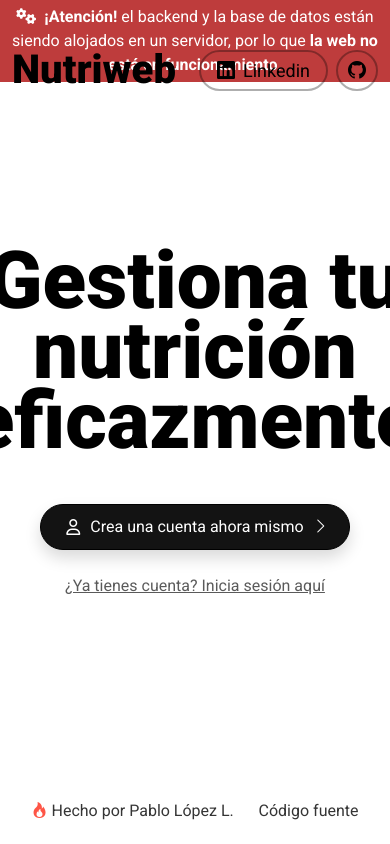
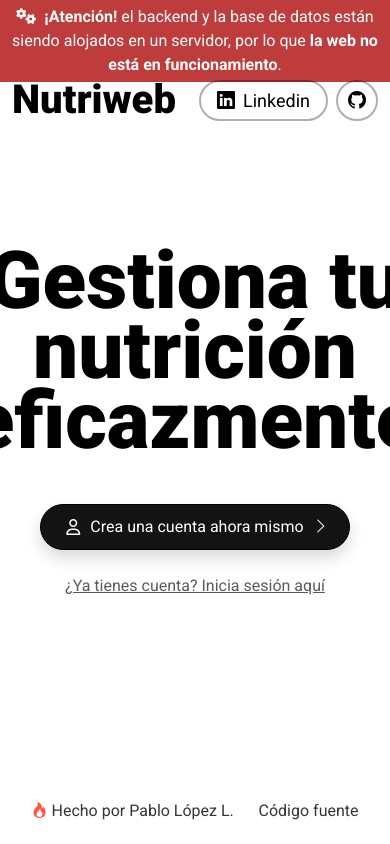
Before and after one commit to pablolop12/Nutritional-Tracker, an Angular app in the folder Frontend-Tracker/: page / in a window 390 px wide. Shown: the top 844 px of the page. Built offline with nearby package versions, Linux system fonts and the light colour scheme.

Commit message:
Warning fix

```diff
--- a/Frontend-Tracker/src/app/layout/navbar/navbar.component.scss
+++ b/Frontend-Tracker/src/app/layout/navbar/navbar.component.scss
@@ -4,6 +4,16 @@ nav {
   left: 0;
   right: 0;
   z-index: 1000; /* Superponer a todo*/
+}
+
+@media (max-width: 914px) {
+  nav {
+    position: fixed;
+    top: 70px;
+    left: 0;
+    right: 0;
+    z-index: 1000; /* Superponer a todo*/
+  }
 }
 
 
--- a/Frontend-Tracker/src/app/modules/index/components/index/index.component.html
+++ b/Frontend-Tracker/src/app/modules/index/components/index/index.component.html
@@ -1,4 +1,5 @@
 <div class="position-relative">
+
     <div class="container pt-auto">
         <div class="d-flex align-items-center justify-content-center" style="min-height: 100vh;">
             <div class="contenidoHero">
--- a/Frontend-Tracker/src/app/modules/index/components/index/index.component.scss
+++ b/Frontend-Tracker/src/app/modules/index/components/index/index.component.scss
@@ -1,3 +1,5 @@
+
+
 h1 {
     font-size: 80px;
     text-align: center;
--- a/Frontend-Tracker/src/styles.scss
+++ b/Frontend-Tracker/src/styles.scss
@@ -87,7 +87,7 @@
 
 .site {
 
-  min-height: 100vh;
+  height: 100vh;
   display: flex;
   flex-direction: column;
   position: relative;
```
